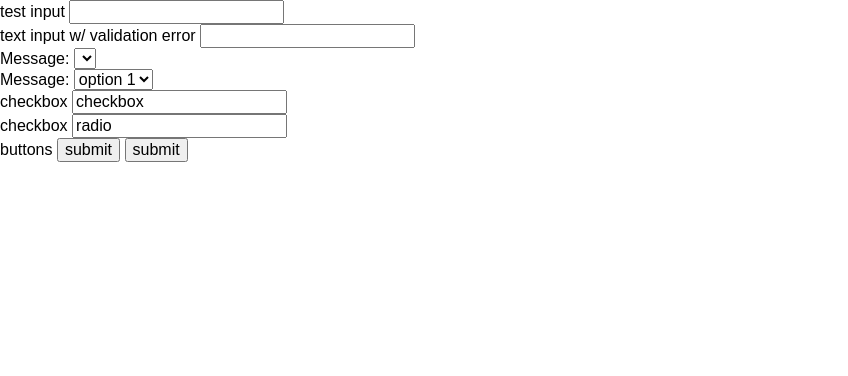
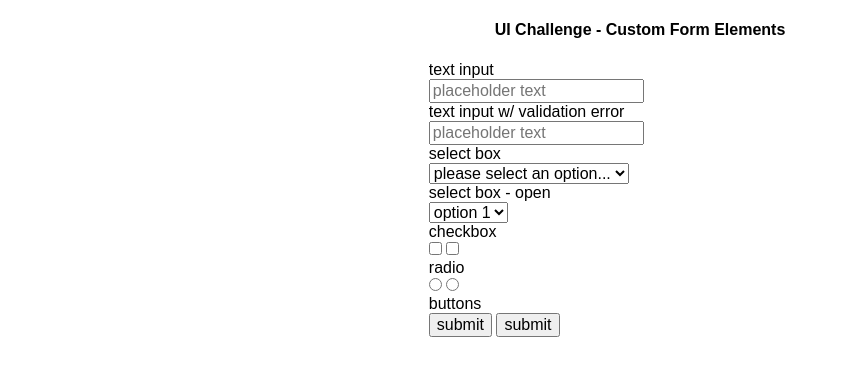
Before and after one commit to ellisken/ui-challenge-02, a plain HTML site: page index.html in a window 1280 px wide. Shown: the whole page, without its empty margins (0-848 px from the left). Drawn offline with Linux system fonts and the light colour scheme.

Commit message:
form layout started

```diff
--- a/index.html
+++ b/index.html
@@ -11,22 +11,25 @@
   <link rel="stylesheet" type="text/css" href="styles/modules.css" />
 </head>
 <body>
+  <header><h4>UI Challenge - Custom Form Elements</h4></header>
   <form>
-    <div>
-      <label for="text-input">test input</label>
-      <input type="text" id="text-input">
+    <div class="block">
+      <label for="text-input">text input</label>
+      <input type="text" id="text-input" placeholder="placeholder text">
     </div>
-    <div>
+    <div class="block">
       <label for="text-input-error">text input w/ validation error</label>
-      <input type="text" id="text-input-error">
+      <input type="text" id="text-input-error" placeholder="placeholder text">
     </div>
-    <div>
-      <label for="select-box">Message:</label>
-      <select id="select-box"></select>
+    <div class="block">
+      <label for="select-box">select box</label>
+      <select id="select-box" class="select-down">
+        <option value="" disabled selected>please select an option...</option>
+      </select>
     </div>
-    <div>
-        <label for="select-box-open">Message:</label>
-        <select id="select-box-open">
+    <div class="block">
+        <label for="select-box-open">select box - open</label>
+        <select id="select-box-open" class="select-down">
           <option value="option 1">option 1</option>
           <option value="option 2">option 2</option>
           <option value="option 3">option 3</option>
@@ -34,16 +37,18 @@
           <option value="option 5">option 5</option>
         </select>
     </div>
-    <div>
-      <label for="checkbox">checkbox</label>
-      <input value="checkbox" id="checkbox">
+    <div class="inline">
+      <label>checkbox</label>
+      <input type="checkbox" id="checkbox" class="check">
+      <input type="checkbox" id="checkbox" class="check">
     </div>
-    <div>
-        <label for="radio">checkbox</label>
-        <input value="radio" id="radio">
+    <div class="inline">
+        <label>radio</label>
+        <input type="radio" id="radio-opt1" class="radio">
+        <input type="radio" id="radio-opt2" class="radio">
     </div>
-    <div>
-      buttons
+    <div class="inline">
+      <label>buttons</label>
       <button type="submit">submit</button>
       <button type="submit">submit</button>
     </div>
--- a/styles/base.css
+++ b/styles/base.css
@@ -0,0 +1,4 @@
+body{
+  max-width: 33%;
+  margin: auto;
+}
--- a/styles/modules.css
+++ b/styles/modules.css
@@ -0,0 +1,11 @@
+h4{
+  text-align: center;
+}
+
+div.block input, select{
+  display: block;
+}
+
+div.inline label{
+  display: block;
+}
```
